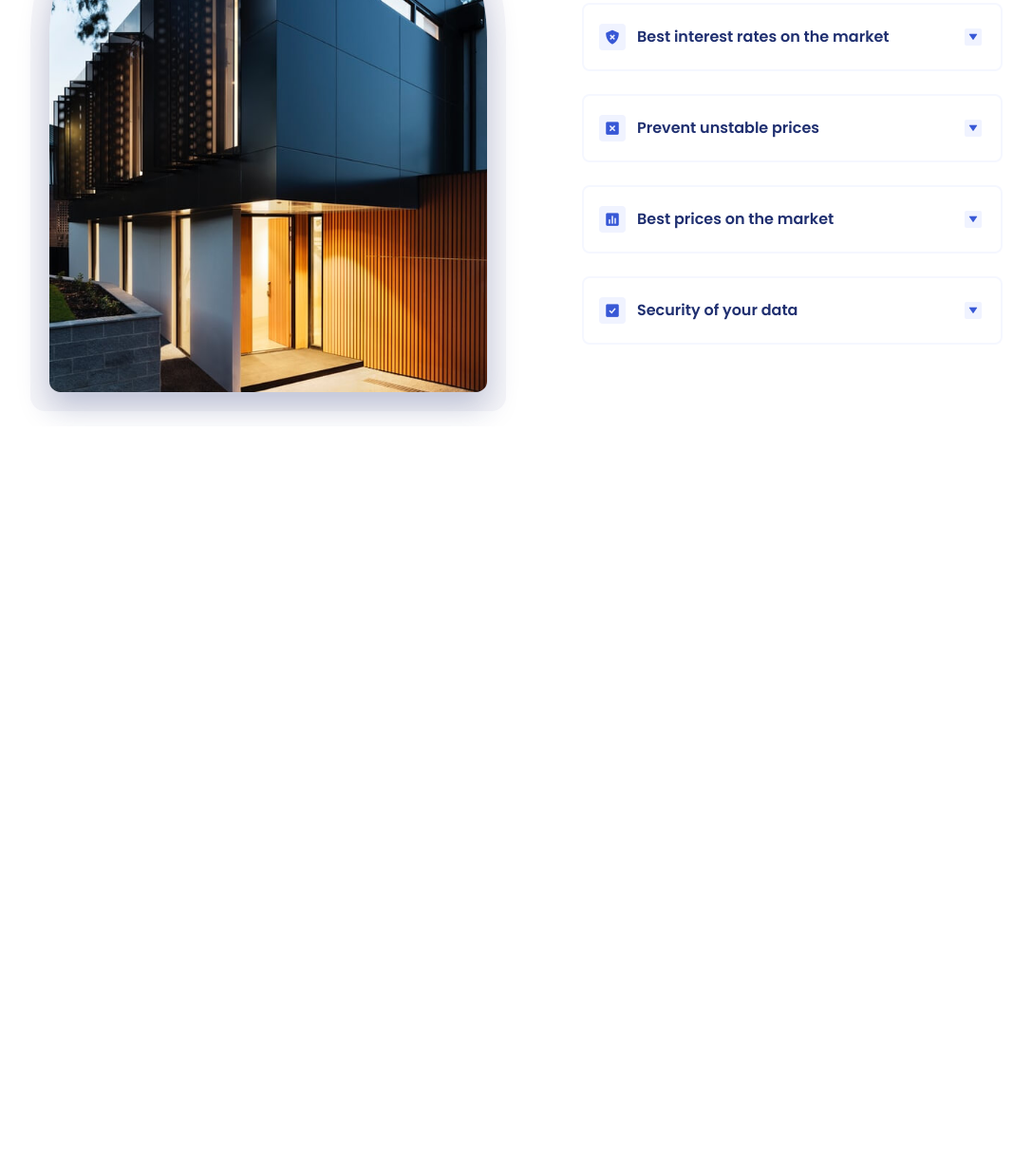
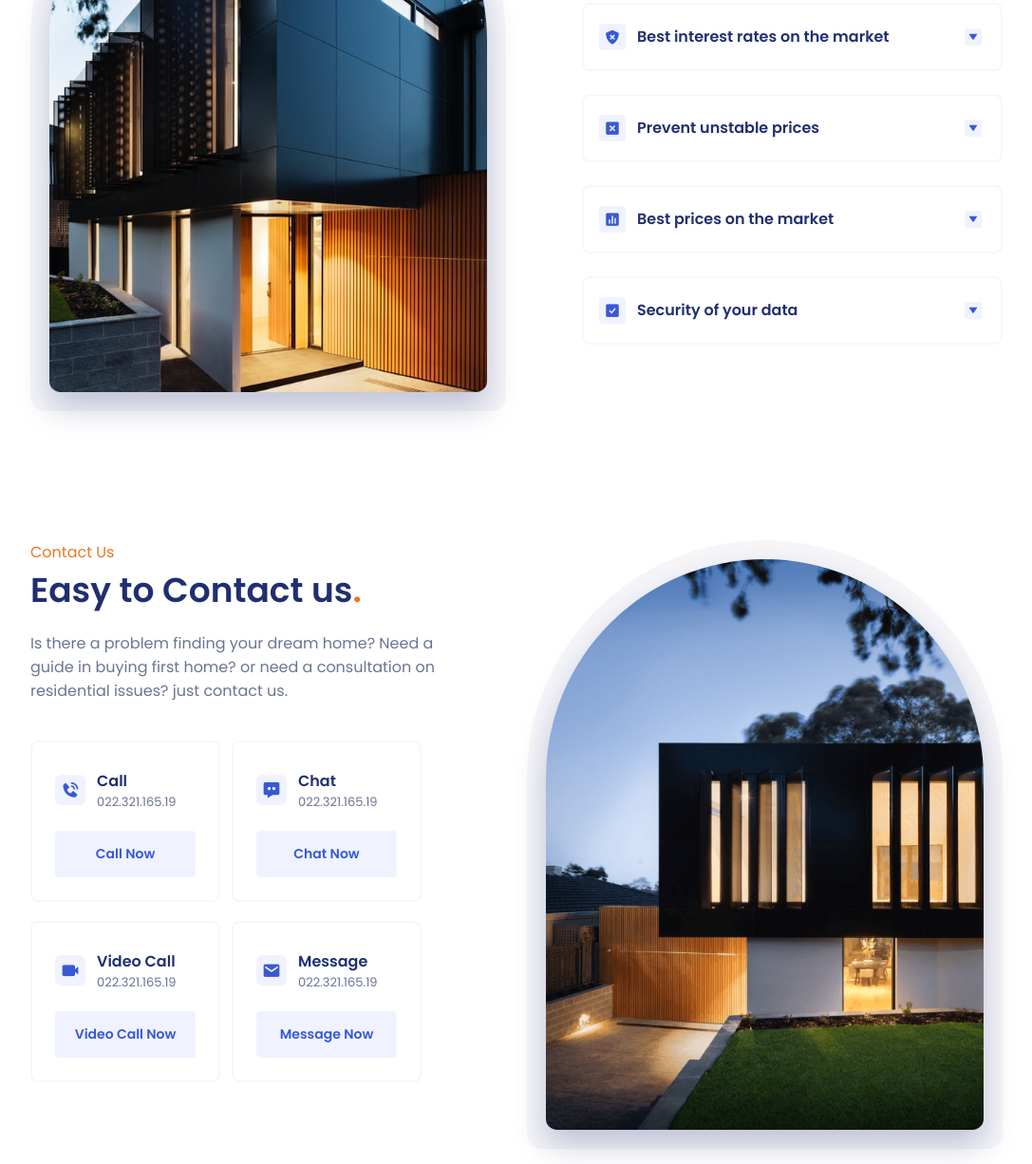
Before and after one commit to AbdurasulovSardor/holux, a plain HTML site: page index.html in a window 1280 px wide. Shown: the part 2225-3451 px from the top of the page at 95% size, without its empty margins (96-1183 px from the left). Before the commit the page ends 2674 px from the top, so only its background shows below. Drawn offline with nearby package versions, Linux system fonts and the light colour scheme.

Commit message:
add contact section

```diff
--- a/index.html
+++ b/index.html
@@ -341,6 +341,108 @@
         </div>
         </div>
       </section>
+
+      <section class="contact section" id="contact">
+        <div class="contact__container container grid">
+          <div class="contact__images">
+            <div class="contact__orbe"></div>
+
+            <div class="contact__img">
+              <img src="assets/img/contact.png" alt="contact img">
+            </div>
+          </div>
+
+          <div class="contact__content">
+            <div class="contact__data">
+              <span class="section__subtitle">
+                Contact Us
+              </span>
+              <h2 class="section__title">
+                Easy to Contact us<span>.</span>
+              </h2>
+              <p class="contact__description">
+                Is there a problem finding your dream home? Need a
+                guide in buying first home? or need a consultation
+                on residential issues? just contact us.
+              </p>
+            </div>
+
+            <div class="contact__card">
+              <div class="contact__card-box">
+                <div class="contact__card-info">
+                  <i class='bx bxs-phone-call'></i>
+                  <div>
+                    <h3 class="contact__card-title">
+                      Call
+                    </h3>
+                    <p class="contact__card-description">
+                      022.321.165.19
+                    </p>
+                  </div>
+                </div>
+
+                <button class="button contact__card-button">
+                  Call Now
+                </button>
+              </div>
+
+              <div class="contact__card-box">
+                <div class="contact__card-info">
+                  <i class='bx bxs-message-dots'></i>
+                  <div>
+                    <h3 class="contact__card-title">
+                      Chat
+                    </h3>
+                    <p class="contact__card-description">
+                      022.321.165.19
+                    </p>
+                  </div>
+                </div>
+
+                <button class="button contact__card-button">
+                  Chat Now
+                </button>
+              </div>
+
+              <div class="contact__card-box">
+                <div class="contact__card-info">
+                  <i class='bx bxs-video'></i>
+                  <div>
+                    <h3 class="contact__card-title">
+                      Video Call
+                    </h3>
+                    <p class="contact__card-description">
+                      022.321.165.19
+                    </p>
+                  </div>
+                </div>
+
+                <button class="button contact__card-button">
+                  Video Call Now
+                </button>
+              </div>
+
+              <div class="contact__card-box">
+                <div class="contact__card-info">
+                  <i class='bx bxs-envelope'></i>
+                  <div>
+                    <h3 class="contact__card-title">
+                      Message
+                    </h3>
+                    <p class="contact__card-description">
+                      022.321.165.19
+                    </p>
+                  </div>
+                </div>
+
+                <button class="button contact__card-button">
+                  Message Now
+                </button>
+              </div>
+            </div>
+          </div>
+        </div>
+      </section>
     </main>
 
     <script src="assets/js/scrollreveal.min.js"></script>
```
